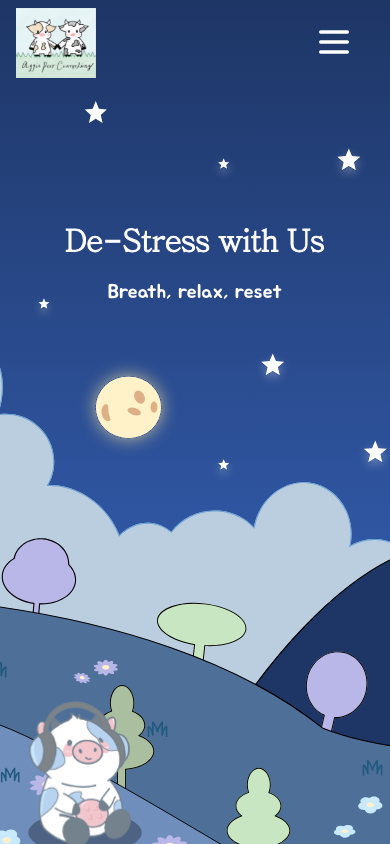
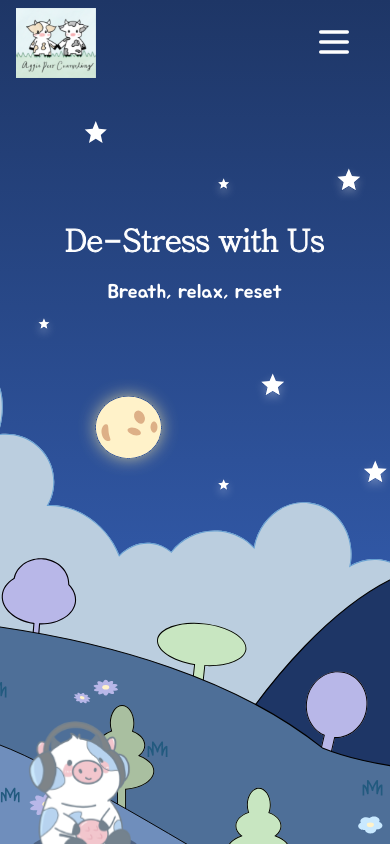
Before and after one commit to include-davis/aggie-peer-counseling, a Next.js app: page /destress in a window 390 px wide. Shown: the top 844 px of the page. Built offline with nearby package versions, Linux system fonts and the light colour scheme.

Commit message:
small edits to mobile style

```diff
--- a/app/(pages)/_components/common/Hero/Hero.module.scss
+++ b/app/(pages)/_components/common/Hero/Hero.module.scss
@@ -12,6 +12,9 @@
 
     background-repeat: no-repeat;
     background-position: bottom center;
+    @include sm-phone {
+        height: 920px;
+    }
 }
 
  .morning {
@@ -83,7 +86,7 @@
 
 
     @include tablet {
-        font-size: 3rem;
+        font-size: 4rem;
     }
 
     @include sm-phone {
```
